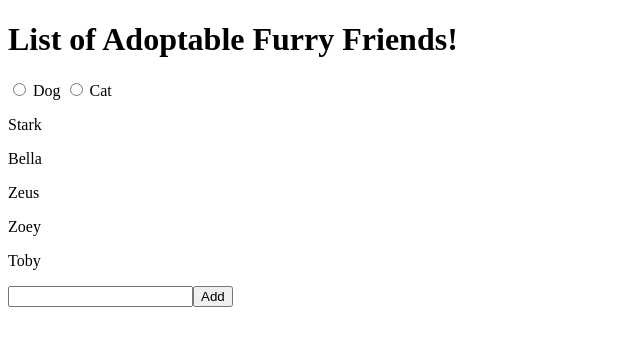
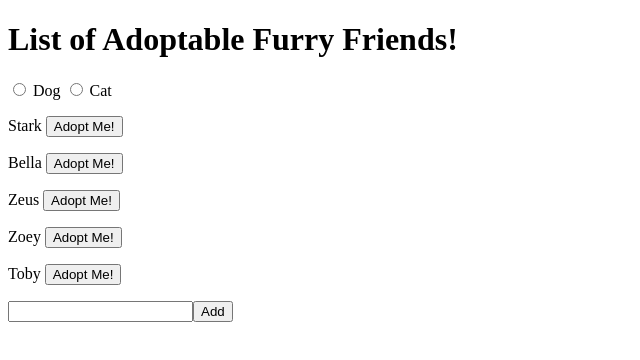
Before and after one commit to kwage/lecture18-angular, an Angular app: page / in a window 1280 px wide. Shown: the top 360 px of the page, without its empty margins (0-640 px from the left). Built offline with nearby package versions, Linux system fonts and the light colour scheme.

Commit message:
Completed lecture 20

```diff
--- /dev/null
+++ b/src/app/adopt-button/adopt-button.component.css
@@ -0,0 +1,3 @@
+.is-adopted-styling {
+    background-color: red;
+}
--- /dev/null
+++ b/src/app/adopt-button/adopt-button.component.html
@@ -0,0 +1,8 @@
+<p [class.is-adopted-styling]="isAdopted">
+    {{ petName }}
+    <button
+        (click)="toggleIsAdopted()"
+        [disabled]="isAdopted"
+        [style.visibility]="isAdopted ? 'hidden' : 'visibile'"
+    >Adopt Me!</button>
+</p>
--- /dev/null
+++ b/src/app/adopt-button/adopt-button.component.ts
@@ -0,0 +1,22 @@
+import { Component, Input, OnInit } from '@angular/core';
+
+@Component({
+  selector: 'app-adopt-button',
+  templateUrl: './adopt-button.component.html',
+  styleUrls: ['./adopt-button.component.css']
+})
+export class AdoptButtonComponent implements OnInit {
+
+  @Input() petName: string;
+  isAdopted: boolean = false;
+
+  constructor() { }
+
+  ngOnInit() {
+  }
+
+  toggleIsAdopted() {
+    this.isAdopted = !this.isAdopted;
+  }
+
+}
--- a/src/app/app.module.ts
+++ b/src/app/app.module.ts
@@ -4,12 +4,14 @@ import { NgModule } from '@angular/core';
 import { AppComponent } from './app.component';
 import { LabeledInputComponent } from './labeled-input/labeled-input.component';
 import { PetDashboardComponent } from './pet-dashboard/pet-dashboard.component';
+import { AdoptButtonComponent } from './adopt-button/adopt-button.component';
 
 @NgModule({
   declarations: [
     AppComponent,
     LabeledInputComponent,
     PetDashboardComponent,
+    AdoptButtonComponent,
   ],
   imports: [
     BrowserModule
--- a/src/app/pet-dashboard/pet-dashboard.component.html
+++ b/src/app/pet-dashboard/pet-dashboard.component.html
@@ -3,11 +3,11 @@
 <input type="radio" name="petType" id="cat" (click)="togglePetType(false)"/> Cat
 
 <div *ngIf="showDogs === true; else showMyCats">
-    <p *ngFor="let dog of dogs">{{ dog }}</p>
+    <p *ngFor="let dog of dogs"><app-adopt-button [petName]="dog"></app-adopt-button></p>
 </div>
 
 <ng-template #showMyCats>
-    <p *ngFor="let cat of cats">{{ cat }}</p>
+    <p *ngFor="let cat of cats"><app-adopt-button [petName]="cat"></app-adopt-button></p>
 </ng-template>
 
 <input type="text" #petName /><button (click)="addPet(petName.value)">Add</button>
```
Also changed, not shown: 1 other file (tests, documents, lock files or other folders).
